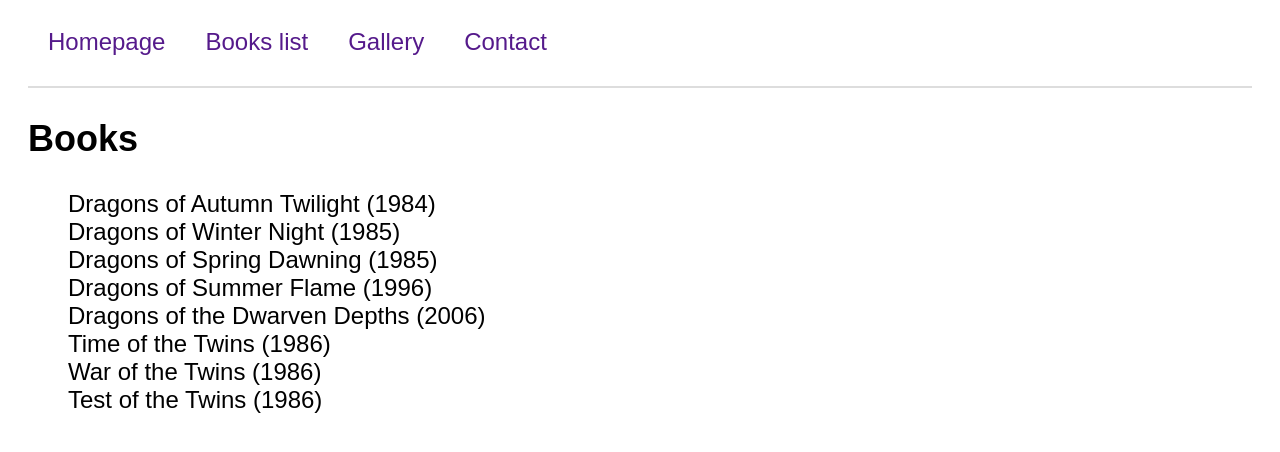
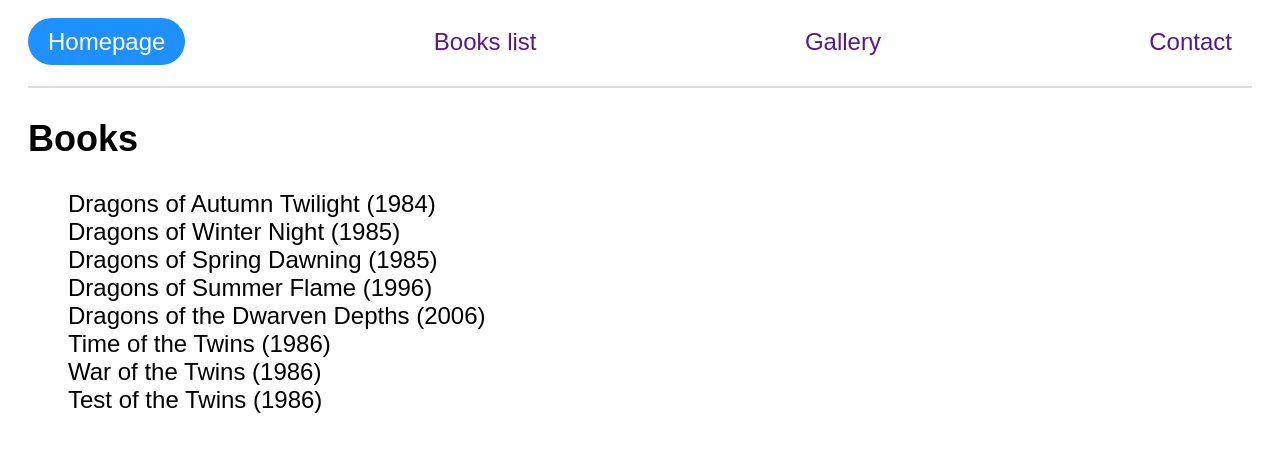
Before and after one commit to Drinor101/PreworkCoderLabs, a plain HTML site: page 14_List_styling/01_Exercises/index.html in a window 1280 px wide. In both pictures the pointer is over the link "Homepage". Drawn offline with Linux system fonts and the light colour scheme.

Commit message:
ndryshimet ne list part2

```diff
--- a/14_List_styling/01_Exercises/css/style.css
+++ b/14_List_styling/01_Exercises/css/style.css
@@ -18,11 +18,19 @@ hr {
   padding: 0;
   margin: 0;
   display: flex;
+  justify-content: space-between;
 }
 .menu a {
   padding: 0 20px;
   text-decoration: none;
 }
+.menu a:hover {
+  padding: 10px 20px;
+  background: dodgerblue;
+  color: #fff;
+  border: 0;
+  border-radius: 50px;
+}
 .books li {
   list-style: none;
 }
```
